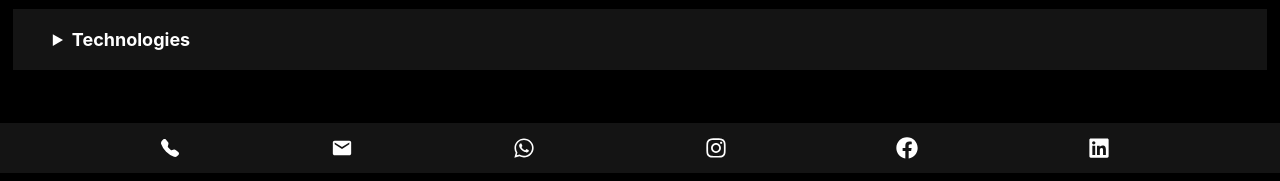
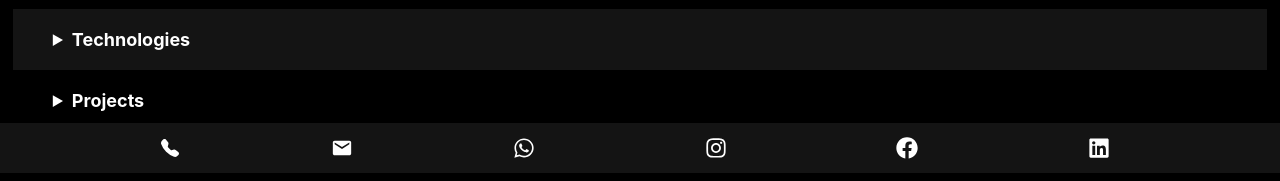
Before and after one commit to shhady/portfolio, a React (Create React App) app: page / in a window 1280 px wide. Shown: the part 627-808 px from the top of the page. Built offline with nearby package versions, Linux system fonts and the light colour scheme.

Commit message:
tech icons

```diff
--- a/src/App.js
+++ b/src/App.js
@@ -106,7 +106,7 @@ function App() {
     </summary>
       <Technologies />
 </details>
-{/* <details  style={{ color:"white"}}>
+<details  style={{ color:"white"}}>
     <summary  style={{fontWeight:"bold", fontSize:"18px", cursor:"pointer", color:"white", marginBottom:"20px", padding:"20px 20px 0px 40px",}}>
       Projects
     </summary>
@@ -122,7 +122,7 @@ function App() {
         </a>
         </div>
       </div>
-</details> */}
+</details>
 </div>
 </div>
     </div>
```
Also changed, not shown: public/aaa.jpg (added), public/aaa.png (added).
